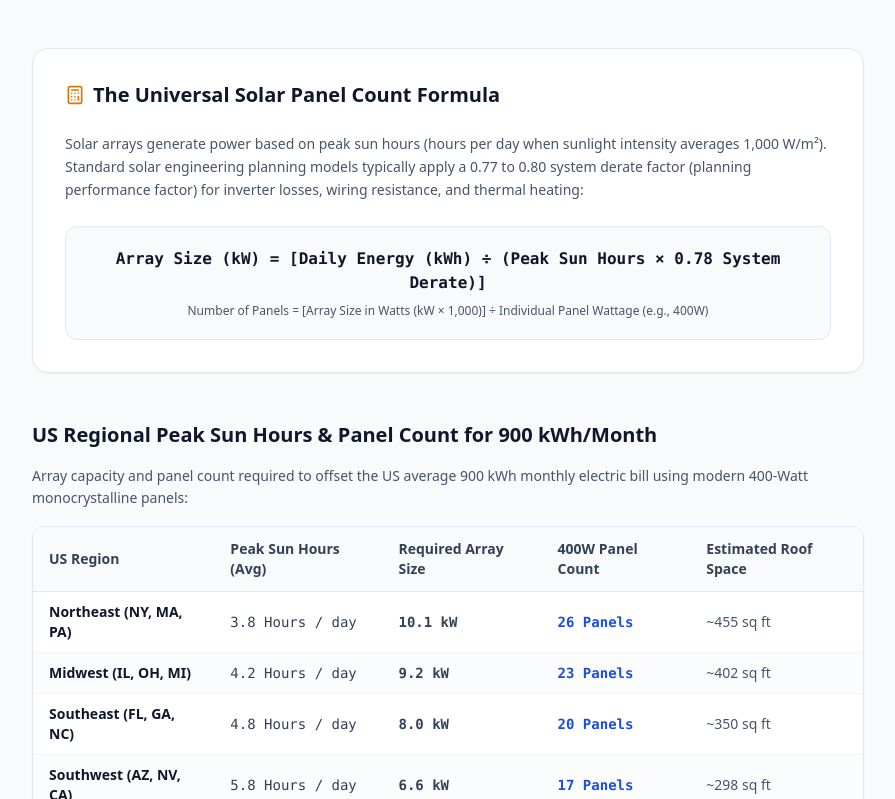
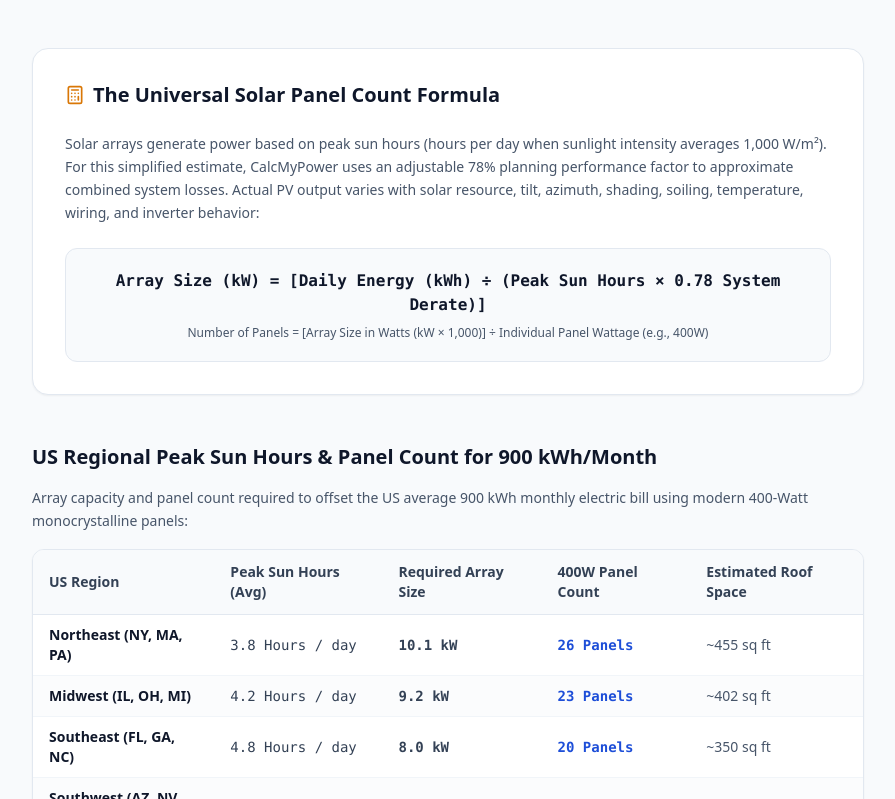
Before and after one commit to calcmypowerharis-app/kr, a Next.js app: page /solar-system-size-calculator in a window 1280 px wide. Shown: the part 11201-12000 px from the top of the page, without its empty margins (192-1087 px from the left). Built offline with nearby package versions, Linux system fonts and the light colour scheme.

Commit message:
fix(seo): clarify simplified 78% planning performance factor wording in solar sizing guide

```diff
--- a/src/components/content/SolarSystemSizingGuideSection.tsx
+++ b/src/components/content/SolarSystemSizingGuideSection.tsx
@@ -24,7 +24,7 @@ export const SolarSystemSizingGuideSection: React.FC = () => {
           <span>The Universal Solar Panel Count Formula</span>
         </h3>
         <p className="text-sm text-slate-600 leading-relaxed">
-          Solar arrays generate power based on peak sun hours (hours per day when sunlight intensity averages 1,000 W/m²). Standard solar engineering planning models typically apply a 0.77 to 0.80 system derate factor (planning performance factor) for inverter losses, wiring resistance, and thermal heating:
+          Solar arrays generate power based on peak sun hours (hours per day when sunlight intensity averages 1,000 W/m²). For this simplified estimate, CalcMyPower uses an adjustable 78% planning performance factor to approximate combined system losses. Actual PV output varies with solar resource, tilt, azimuth, shading, soiling, temperature, wiring, and inverter behavior:
         </p>
         <div className="bg-slate-50 rounded-xl p-5 border border-slate-200 font-mono text-center text-sm sm:text-base text-slate-900 font-bold space-y-2">
           <div>Array Size (kW) = [Daily Energy (kWh) ÷ (Peak Sun Hours × 0.78 System Derate)]</div>
```
